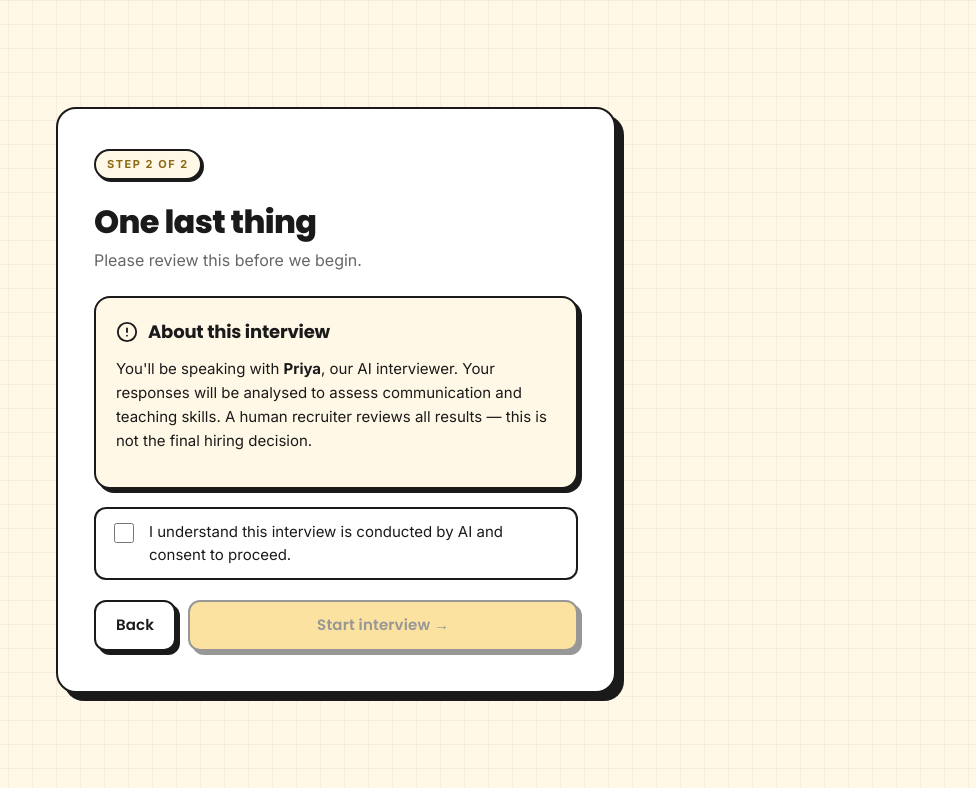
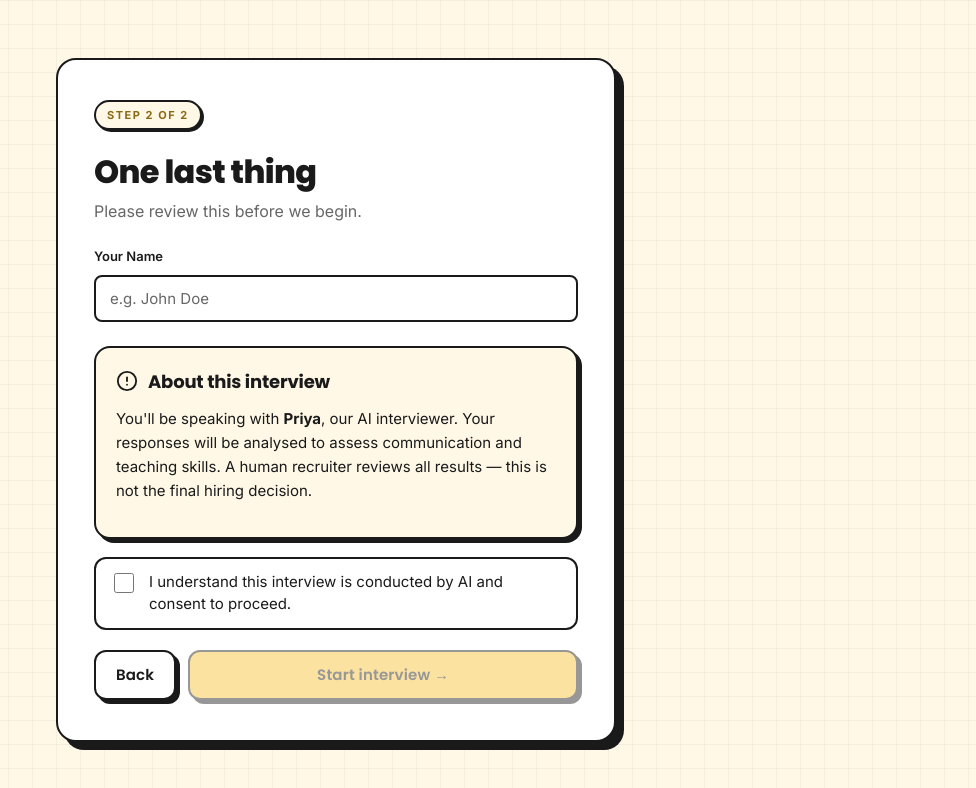
Before and after one commit to utkarshdev2411/CueMath, a React (Vite) app in the folder frontend/: page / in a window 1280 px wide. Both pictures are taken after a click on the button "Start interview". Shown: the top 788 px of the page, without its empty margins (304-1280 px from the left). Built offline with nearby package versions, Linux system fonts and the light colour scheme.

Commit message:
feat: implement candidate name capture and print styling improvements with dynamic rubric progress colors.

```diff
--- a/frontend/src/App.jsx
+++ b/frontend/src/App.jsx
@@ -2,6 +2,7 @@ import { BrowserRouter, Route, Routes } from "react-router-dom";
 import Interview from "./pages/Interview";
 import Landing from "./pages/Landing";
 import Report from "./pages/Report";
+import DebugReport from "./pages/DebugReport";
 
 export default function App() {
   return (
@@ -10,6 +11,7 @@ export default function App() {
         <Route path="/" element={<Landing />} />
         <Route path="/interview" element={<Interview />} />
         <Route path="/report" element={<Report />} />
+        <Route path="/debug" element={<DebugReport />} />
       </Routes>
     </BrowserRouter>
   );
--- a/frontend/src/components/RubricCard.css
+++ b/frontend/src/components/RubricCard.css
@@ -7,6 +7,7 @@
   flex-direction: column;
   gap: 14px;
   transition: transform 0.15s, box-shadow 0.15s;
+  page-break-inside: avoid;
 }
 
 .rubric-card:hover {
@@ -105,6 +106,8 @@
   border-radius: 999px 0 0 999px;
   transition: width 0.7s cubic-bezier(0.4, 0, 0.2, 1);
   min-width: 6px;
+  -webkit-print-color-adjust: exact;
+  print-color-adjust: exact;
 }
 
 /* Evidence quote */
@@ -121,6 +124,8 @@
   font-size: 14px;
   line-height: 1.55;
   color: #222;
+  word-break: break-word;
+  white-space: pre-wrap;
 }
 
 .rubric-evidence-quote {
--- a/frontend/src/components/RubricCard.jsx
+++ b/frontend/src/components/RubricCard.jsx
@@ -32,6 +32,10 @@ export default function RubricCard({ dimension, score, evidence }) {
   const pct = Math.round((safe / 5) * 100);
   const variant = VARIANT[dimension] || "cream";
 
+  let fillBg = "var(--danger)";
+  if (safe >= 4.0) fillBg = "var(--success)";
+  else if (safe >= 2.5) fillBg = "var(--accent)";
+
   return (
     <article className={`rubric-card rubric-${variant}`}>
       <header className="rubric-card-head">
@@ -54,7 +58,7 @@ export default function RubricCard({ dimension, score, evidence }) {
         aria-valuenow={safe}
         aria-label={`${LABELS[dimension] || dimension} score`}
       >
-        <div className="rubric-bar-fill" style={{ width: `${pct}%` }} />
+        <div className="rubric-bar-fill" style={{ width: `${pct}%`, backgroundColor: fillBg }} />
       </div>
 
       {evidence && (
--- a/frontend/src/hooks/useInterview.js
+++ b/frontend/src/hooks/useInterview.js
@@ -10,7 +10,7 @@ const WELCOME_MESSAGE =
 const MAX_WINDOW = 4;
 
 const initialState = {
-  phase: "IDLE", // IDLE | INTRO | LISTENING | PROCESSING | SPEAKING | COMPLETE | ASSESSING | DONE
+  phase: "IDLE",
   messages: [],
   windowMessages: [],
   turnCount: 0,
@@ -67,8 +67,11 @@ function reducer(state, action) {
   }
 }
 
-export function useInterview() {
-  const [state, dispatch] = useReducer(reducer, initialState);
+export function useInterview(initialCandidateName = null) {
+  const [state, dispatch] = useReducer(reducer, {
+    ...initialState,
+    candidateName: initialCandidateName,
+  });
   const speech = useSpeech();
 
   // Keep the latest state in a ref so callbacks used inside recognition/synth
--- /dev/null
+++ b/frontend/src/pages/DebugReport.jsx
@@ -0,0 +1,29 @@
+import { useEffect } from "react";
+import { useNavigate } from "react-router-dom";
+
+export default function DebugReport() {
+  const navigate = useNavigate();
+  useEffect(() => {
+    navigate("/report", {
+      state: {
+        candidateName: "Utkarsh Sharma",
+        elapsedSeconds: 310,
+        transcript: [{ role: "assistant", content: "Hi" }],
+        report: {
+          overall: "review",
+          summary: "This is a test summary.",
+          weighted_score: 3.2,
+          dimensions: {
+            clarity: { score: 1.5, evidence: "I will beat the crap out of the... wait this is long to test if it wraps properly and doesn't get cut off in the UI or PDF generation." },
+            simplification: { score: 3.5, evidence: "This is amber." },
+            warmth: { score: 4.8, evidence: "This is green." },
+            patience: { score: 2.0, evidence: "This is red." },
+            fluency: { score: 5.0, evidence: "Also green." },
+          },
+          red_flags: ["Flag 1"]
+        }
+      }
+    });
+  }, [navigate]);
+  return null;
+}
--- a/frontend/src/pages/Interview.jsx
+++ b/frontend/src/pages/Interview.jsx
@@ -1,5 +1,5 @@
 import { useEffect, useMemo, useRef, useState } from "react";
-import { useNavigate } from "react-router-dom";
+import { useLocation, useNavigate } from "react-router-dom";
 import StatusIndicator from "../components/StatusIndicator";
 import { useInterview } from "../hooks/useInterview";
 import "./Interview.css";
@@ -8,6 +8,9 @@ const MAX_TURNS = 7;
 
 export default function Interview() {
   const navigate = useNavigate();
+  const location = useLocation();
+  const initialName = location.state?.candidateName || null;
+
   const {
     phase,
     messages,
@@ -18,7 +21,7 @@ export default function Interview() {
     interimTranscript,
     isListening,
     startInterview,
-  } = useInterview();
+  } = useInterview(initialName);
 
   const transcriptRef = useRef(null);
   const hasStartedRef = useRef(false);
--- a/frontend/src/pages/Landing.css
+++ b/frontend/src/pages/Landing.css
@@ -1112,7 +1112,42 @@
   display: flex;
   gap: 12px;
   justify-content: space-between;
-  margin-top: 8px;
+  margin-top: 10px;
+}
+
+/* Candidate name input */
+.candidate-details {
+  margin-bottom: 24px;
+}
+
+.input-label {
+  display: block;
+  font-family: "Inter", sans-serif;
+  font-size: 13px;
+  font-weight: 600;
+  color: var(--text);
+  margin-bottom: 8px;
+}
+
+.text-input {
+  width: 100%;
+  padding: 12px 14px;
+  border: 2px solid var(--border);
+  border-radius: 8px;
+  font-family: "Inter", sans-serif;
+  font-size: 15px;
+  color: var(--text);
+  background: #fff;
+  transition: border-color 0.2s;
+}
+
+.text-input:focus {
+  outline: none;
+  border-color: var(--accent);
+}
+
+.text-input::placeholder {
+  color: var(--text-muted);
 }
 
 .overlay-actions .btn-primary {
--- a/frontend/src/pages/Landing.jsx
+++ b/frontend/src/pages/Landing.jsx
@@ -16,6 +16,7 @@ export default function Landing() {
   const navigate = useNavigate();
   const [browserOk, setBrowserOk] = useState(true);
   const [step, setStep] = useState("intro");
+  const [candidateName, setCandidateName] = useState("");
   const [consented, setConsented] = useState(false);
   const [error, setError] = useState(null);
 
@@ -43,6 +44,10 @@ export default function Landing() {
       setError("Please use Google Chrome on a laptop or desktop.");
       return;
     }
+    if (!candidateName.trim()) {
+      setError("Please enter your name.");
+      return;
+    }
     if (!consented) {
       setError("Please check the consent box to continue.");
       return;
@@ -59,7 +64,7 @@ export default function Landing() {
 
       await new Promise((r) => setTimeout(r, 800));
 
-      navigate("/interview");
+      navigate("/interview", { state: { candidateName: candidateName.trim() } });
     } catch {
       setError("Please allow microphone access and refresh the page.");
       setStep("consent");
@@ -69,6 +74,8 @@ export default function Landing() {
   if (step === "consent") {
     return (
       <ConsentOverlay
+        candidateName={candidateName}
+        setCandidateName={setCandidateName}
         consented={consented}
         setConsented={(v) => {
           setConsented(v);
@@ -513,13 +520,25 @@ function FaqItem({ q, a }) {
 
 /* ---------------- Consent overlay (step 2) ---------------- */
 
-function ConsentOverlay({ consented, setConsented, error, browserOk, onBack, onStart }) {
+function ConsentOverlay({ candidateName, setCandidateName, consented, setConsented, error, browserOk, onBack, onStart }) {
   return (
     <main className="overlay grid-bg">
       <div className="overlay-card">
         <span className="eyebrow">Step 2 of 2</span>
         <h1 className="overlay-title">One last thing</h1>
         <p className="overlay-sub">Please review this before we begin.</p>
+
+        <div className="candidate-details">
+          <label className="input-label" htmlFor="candidateName">Your Name</label>
+          <input
+            id="candidateName"
+            className="text-input"
+            type="text"
+            placeholder="e.g. John Doe"
+            value={candidateName}
+            onChange={(e) => setCandidateName(e.target.value)}
+          />
+        </div>
 
         <div className="disclosure-card disclosure-card-inset">
           <div className="disclosure-head">
--- a/frontend/src/pages/Report.css
+++ b/frontend/src/pages/Report.css
@@ -298,6 +298,7 @@
   letter-spacing: -0.01em;
   color: var(--text);
   margin: 0;
+  page-break-after: avoid;
 }
 
 .section-sub {
@@ -492,6 +493,10 @@
    ========================================================= */
 
 @media print {
+  @page {
+    size: auto;
+    margin: 1.5cm;
+  }
   .report {
     background: #ffffff !important;
     padding: 0;
@@ -514,6 +519,15 @@
   .flags-card,
   .rubric-card {
     box-shadow: none !important;
-    break-inside: avoid;
+    page-break-inside: avoid;
+    -webkit-print-color-adjust: exact;
+    print-color-adjust: exact;
+  }
+  svg {
+    -webkit-print-color-adjust: exact;
+    print-color-adjust: exact;
+  }
+  .section-title {
+    page-break-after: avoid;
   }
 }
```
